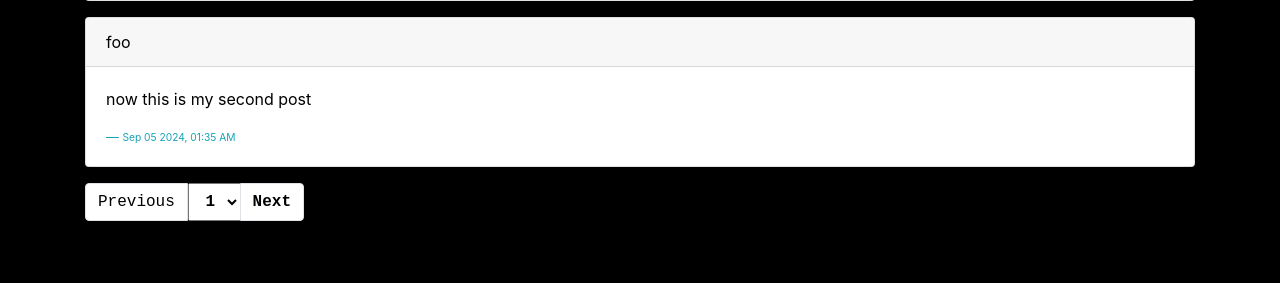
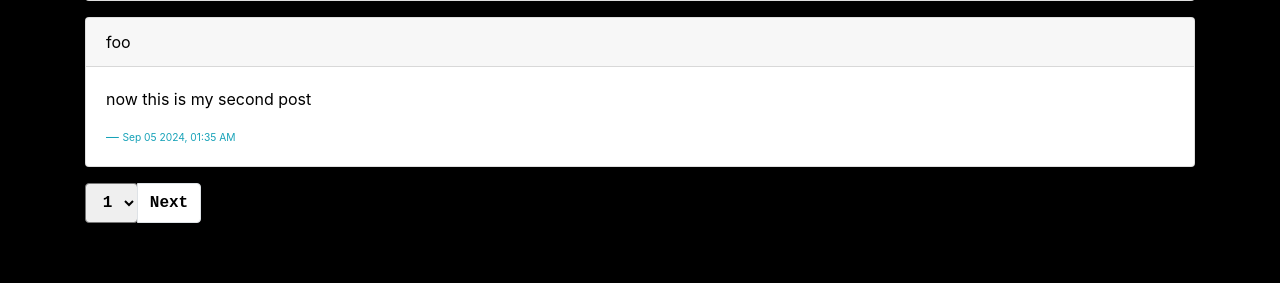
Before and after one commit to Izzywa/Network, a Django app: a page that uses network/templates/network/index.html in a window 1280 px wide. Shown: the part 267-550 px from the top of the page. Run offline with Django 3.2, Linux system fonts and the light colour scheme; data comes from the database, SQL or seed files in the repository; both versions use the stored data as it was after the commit; some libraries are stand-ins or nearby versions.

Commit message:
next and prev button should not show if theres none according to requirements

```diff
--- a/network/static/network/show-post.js
+++ b/network/static/network/show-post.js
@@ -285,29 +285,30 @@ function Pagination(props) {
 
     }
 
+    function PrevNextBtn({ name, show }) {
+        if (show) {
+            return (
+                <li className="page-item">
+                <button
+                className="page-link"
+                value={name === "Previous" ? (parseInt(props.currentPage) - 1):(parseInt(props.currentPage) + 1)}
+                onClick={pageChanger}>
+                    <span>{name}</span>
+                </button>
+            </li>
+            )
+        } else {
+            return <></>
+        }
+    }
+
     return (
         <>
         <nav aria-label="posts-pagination">
             <ul className="pagination">
-              <li className="page-item">
-                <button
-                className="page-link"
-                disabled={!props.pagination.has_previous}
-                value={props.pagination.has_previous ? (parseInt(props.currentPage) - 1):1}
-                onClick={pageChanger}>
-                    <span className={props.pagination.has_previous ? "":"disabled"}>Previous</span>
-                    </button>
-              </li>
+            < PrevNextBtn name='Previous' show={props.pagination.has_previous}/>
               < PageNumber />
-              <li className={props.pagination.has_next ? "page-item":"page-item disabled"}>
-                <button
-                className="page-link"
-                value={props.pagination.has_next ? (parseInt(props.currentPage) + 1):props.pagination.num_pages}
-                disabled={!props.pagination.has_next}
-                onClick={pageChanger}>
-                    <span>Next</span>
-                    </button>
-              </li>
+              < PrevNextBtn name='Next' show={props.pagination.has_next}/>
             </ul>
           </nav>
         </>
--- a/network/static/network/styles.css
+++ b/network/static/network/styles.css
@@ -105,17 +105,13 @@ select, .page-item > button, select > option {
   color: black;
   font-size: 1em;
   font-weight: bold;
-}
-select:disabled, .page-item > button:disabled, select > option:disabled {
-  font-weight: lighter;
+  height: 2.5em;
 }
 
 select {
   padding-left: 0.8em;
   padding-right: 0.5em;
-}
-select > option {
-  background-color: red;
+  border-radius: 4px;
 }
 
 #new-post-div {
--- a/network/static/network/styles.scss
+++ b/network/static/network/styles.scss
@@ -121,17 +121,13 @@ select , .page-item > button, select > option {
     color: black;
     font-size: 1em;
     font-weight: bold;
-    &:disabled {
-        font-weight: lighter;
-    }
+    height:2.5em;
 }
 
 select {
     padding-left: 0.8em;
     padding-right: 0.5em;
-    >option {
-        background-color: red;
-    }
+    border-radius: 4px;
 }
 
 #new-post-div {
```
Also changed, not shown: network/static/network/test.jsx (+61 -0 lines), db.sqlite3, 1 other file.
